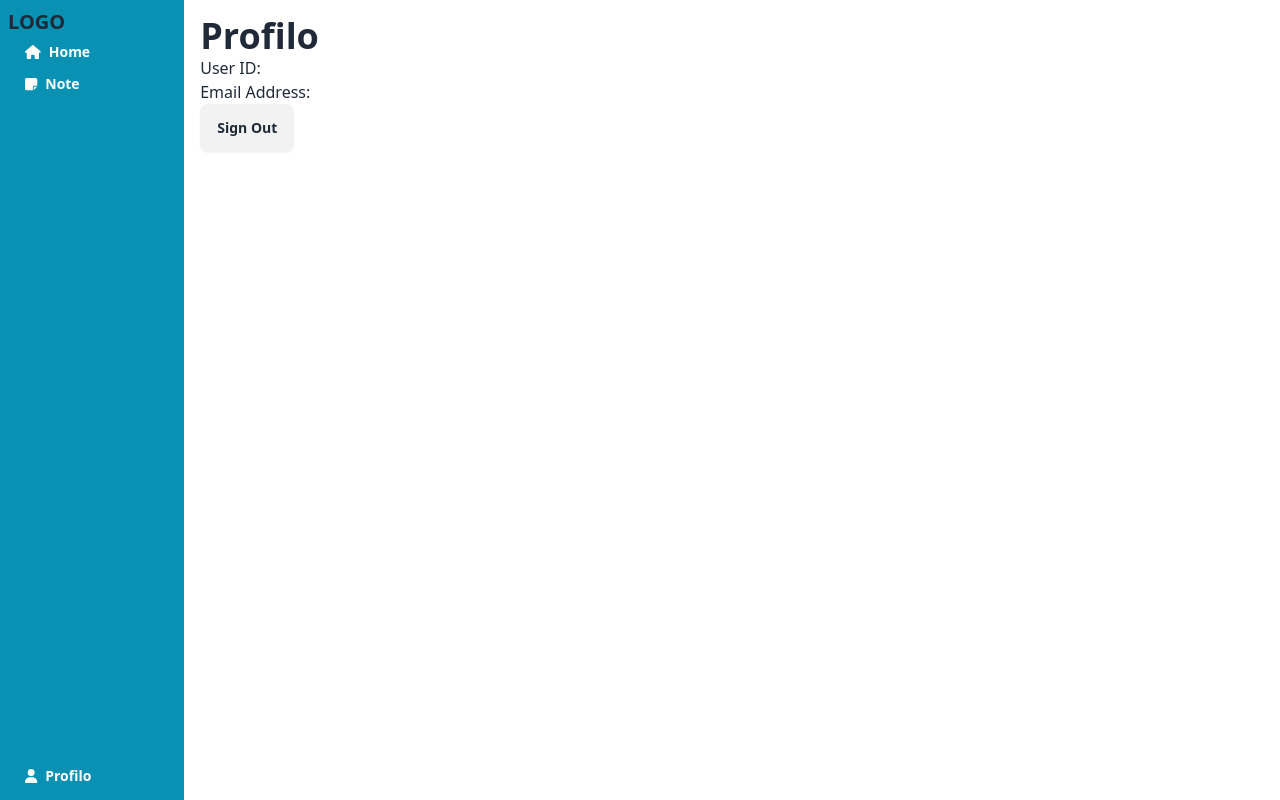
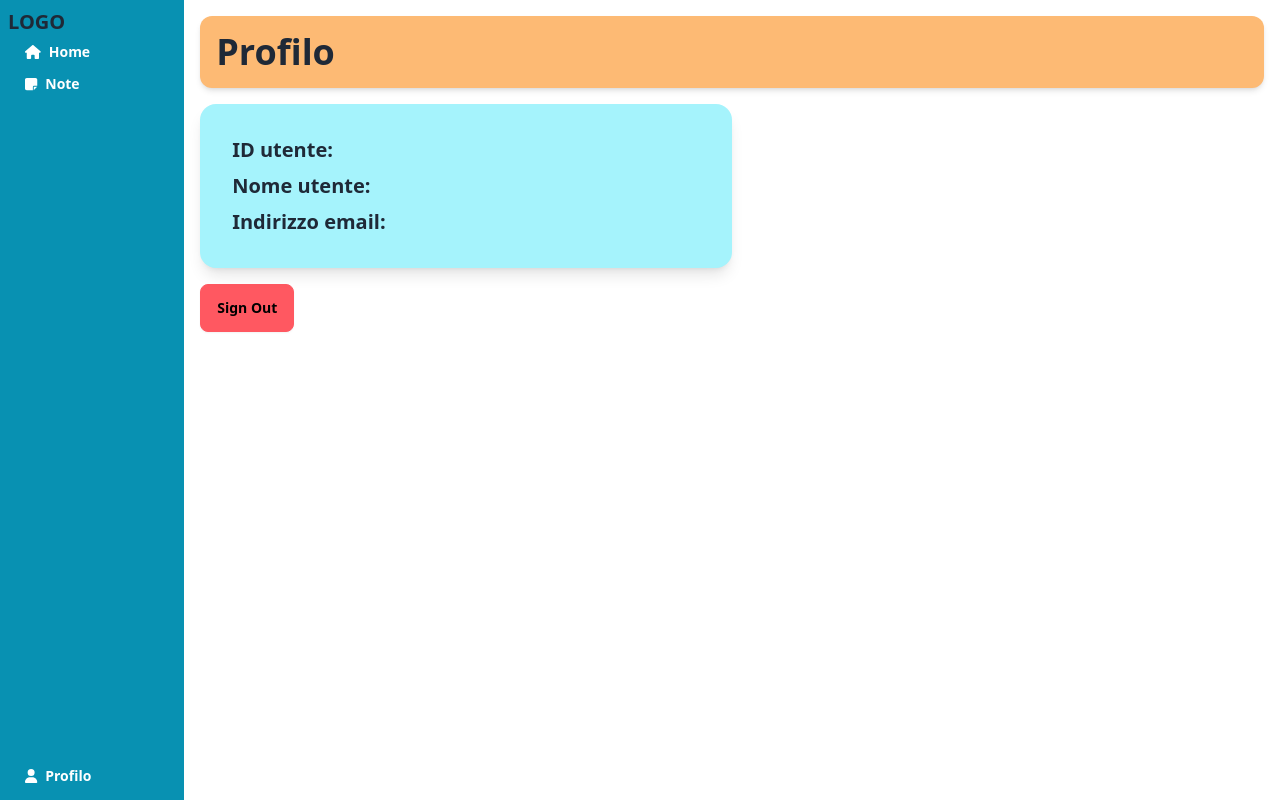
Before and after one commit to LorenzoNicco/software_gestionale_fe, a Vue app: page /profile in a window 1280 px wide. Built offline with nearby package versions, Linux system fonts and the light colour scheme; no server answers.

Commit message:
update pagina profilo e add componente titolo

```diff
--- /dev/null
+++ b/src/components/ThePageTitle.vue
@@ -0,0 +1,23 @@
+<script>
+export default {
+    data() {
+        return {
+        }
+    },
+    methods: {
+
+    },
+    props: {
+        title: String
+    },
+    mounted() {
+    },
+}
+</script>
+
+<template>
+    <!-- Titolo pagina -->
+    <div class="w-full p-4 rounded-xl bg-orange-300 shadow-md mb-4">
+        <h1 class="text-4xl font-bold">{{ title }}</h1>
+    </div>
+</template>
--- a/src/output.css
+++ b/src/output.css
@@ -853,6 +853,18 @@ html {
   outline-offset: 2px;
 }
 
+.card-body {
+  display: flex;
+  flex: 1 1 auto;
+  flex-direction: column;
+  padding: var(--padding-card, 2rem);
+  gap: 0.5rem;
+}
+
+.card-body :where(p) {
+  flex-grow: 1;
+}
+
 .card figure {
   display: flex;
   align-items: center;
@@ -1533,6 +1545,15 @@ html {
   line-height: 1.25rem;
 }
 
+.card-title {
+  display: flex;
+  align-items: center;
+  gap: 0.5rem;
+  font-size: 1.25rem;
+  line-height: 1.75rem;
+  font-weight: 600;
+}
+
 .card.image-full :where(figure) {
   overflow: hidden;
   border-radius: inherit;
@@ -2044,6 +2065,26 @@ details.collapse summary::-webkit-details-marker {
   padding: 0px;
 }
 
+.card-compact .card-body {
+  padding: 1rem;
+  font-size: 0.875rem;
+  line-height: 1.25rem;
+}
+
+.card-compact .card-title {
+  margin-bottom: 0.25rem;
+}
+
+.card-normal .card-body {
+  padding: var(--padding-card, 2rem);
+  font-size: 1rem;
+  line-height: 1.5rem;
+}
+
+.card-normal .card-title {
+  margin-bottom: 0.75rem;
+}
+
 .modal-top :where(.modal-box) {
   width: 100%;
   max-width: none;
@@ -2121,10 +2162,18 @@ details.collapse summary::-webkit-details-marker {
   margin-bottom: 1rem;
 }
 
+.me-3 {
+  margin-inline-end: 0.75rem;
+}
+
 .ms-2 {
   margin-inline-start: 0.5rem;
 }
 
+.inline-block {
+  display: inline-block;
+}
+
 .flex {
   display: flex;
 }
@@ -2135,6 +2184,10 @@ details.collapse summary::-webkit-details-marker {
 
 .h-screen {
   height: 100vh;
+}
+
+.w-1\/2 {
+  width: 50%;
 }
 
 .w-1\/3 {
@@ -2182,6 +2235,11 @@ details.collapse summary::-webkit-details-marker {
   border-color: rgb(100 116 139 / var(--tw-border-opacity));
 }
 
+.bg-cyan-200 {
+  --tw-bg-opacity: 1;
+  background-color: rgb(165 243 252 / var(--tw-bg-opacity));
+}
+
 .bg-cyan-600 {
   --tw-bg-opacity: 1;
   background-color: rgb(8 145 178 / var(--tw-bg-opacity));
@@ -2252,6 +2310,12 @@ details.collapse summary::-webkit-details-marker {
 
 .font-semibold {
   font-weight: 600;
+}
+
+.shadow-lg {
+  --tw-shadow: 0 10px 15px -3px rgb(0 0 0 / 0.1), 0 4px 6px -4px rgb(0 0 0 / 0.1);
+  --tw-shadow-colored: 0 10px 15px -3px var(--tw-shadow-color), 0 4px 6px -4px var(--tw-shadow-color);
+  box-shadow: var(--tw-ring-offset-shadow, 0 0 #0000), var(--tw-ring-shadow, 0 0 #0000), var(--tw-shadow);
 }
 
 .shadow-md {
--- a/src/views/Home.vue
+++ b/src/views/Home.vue
@@ -1,22 +1,26 @@
 <script>
+    import ThePageTitle from '../components/ThePageTitle.vue';
     export default {
         data() {
             return {
             }
         },
+        components: {
+            ThePageTitle,
+        },
         methods: {
 
         },
+        props: [
+            "userData" //Dati utente passati da App.vue
+        ],
         mounted() {
         },
-    props: [
-        "userData" //Dati utente passati da App.vue
-    ]
     }
 </script>
 
 <template>
     <div class="home">
-        <h1 class="text-4xl font-bold">Home</h1>
+        <ThePageTitle title="Home"/>
     </div>
 </template>
--- a/src/views/Notes.vue
+++ b/src/views/Notes.vue
@@ -1,4 +1,6 @@
 <script>
+    import ThePageTitle from '../components/ThePageTitle.vue';
+
     export default {
         data() {
             return {
@@ -13,6 +15,9 @@
                     noteBody: ''
                 },
             }
+        },
+        components: {
+            ThePageTitle,
         },
         methods: {
             //Funzione per reperire le note esistenti
@@ -135,18 +140,13 @@
         created() {
             this.notesDataRethrieve();
         },
-        props: [
-            "userData" //Dati utente passati da App.vue
-        ]
     }
 </script>
 
 <template>
     <div class="notes relative pb-14">
         <!-- Titolo pagina -->
-        <div class="w-full p-4 rounded-xl bg-orange-300 shadow-md mb-4">
-            <h1 class="text-4xl font-bold">Note</h1>
-        </div>
+        <ThePageTitle title="Note"/>
 
         <div class="w-full">
             <ul>
--- a/src/views/Profile.vue
+++ b/src/views/Profile.vue
@@ -1,8 +1,13 @@
 <script>
+    import ThePageTitle from '../components/ThePageTitle.vue';
+
     export default {
         data() {
             return {
             }
+        },
+        components: {
+            ThePageTitle,
         },
         methods: {
             //Funzione per il logout
@@ -11,24 +16,38 @@
                 this.$router.push("/login");
             }
         },
+        props: [
+            "userData"
+        ],
         mounted() {
         },
-        props: [
-            "userData" //Dati utente passati da App.vue
-        ]
     }
 </script>
 
 <template>
     <div class="profile">
-        <h1 class="text-4xl font-bold">Profilo</h1>
+        <!-- Titolo pagina -->
+        <ThePageTitle title="Profilo"/>
+
+        <div class="card w-1/2 shadow-lg bg-cyan-200 mb-4">
+            <div class="card-body">
+                <div>
+                    <h2 class="card-title inline-block me-3">ID utente:</h2>
+                    <p class="inline-block text-xl">{{ userData.id }}</p>
+                </div>
+                <div>
+                    <h2 class="card-title inline-block me-3">Nome utente:</h2>
+                    <p class="inline-block text-xl">{{ userData.name }}</p>
+                </div>
+                <div>
+                    <h2 class="card-title inline-block me-3">Indirizzo email:</h2>
+                    <p class="inline-block text-xl">{{ userData.email }}</p>
+                </div>
+            </div>
+        </div>
 
         <div>
-            <div>User ID: {{ userData.id }}</div>
-            <div>Email Address: {{ userData.email }}</div>
-            <div>
-                <button @click="signOut" class="btn">Sign Out</button>
-            </div>
+            <button @click="signOut" class="btn btn-error">Sign Out</button>
         </div>
     </div>
 </template>
```
Lines whose indentation alone changed are shown as unchanged.
